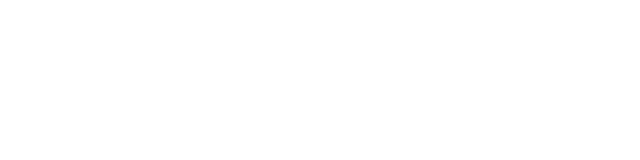
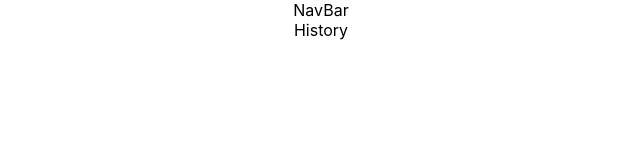
Before and after one commit to marioacaballero/Baco-Fusion-App, a React (Create React App) app: page /history in a window 1280 px wide. Shown: the top 160 px of the page, without its empty margins (319-959 px from the left). Built offline with nearby package versions, Linux system fonts and the light colour scheme.

Commit message:
add routes

```diff
--- a/package.json
+++ b/package.json
@@ -12,6 +12,7 @@
     "@types/react-dom": "^18.0.6",
     "react": "^18.2.0",
     "react-dom": "^18.2.0",
+    "react-router-dom": "^6.4.2",
     "react-scripts": "5.0.1",
     "typescript": "^4.8.4",
     "web-vitals": "^2.1.4"
--- a/src/App.tsx
+++ b/src/App.tsx
@@ -1,10 +1,20 @@
-import React from 'react';
-import './App.css';
+import React from "react";
+import "./App.css";
+import { Routes, Route } from "react-router-dom";
+import { Home } from "./Components/Home/Home";
+import { About } from "./Components/About/About";
+import { History } from "./Components/History/History";
+import { NavBar } from "./Components/NavBar/NavBar";
 
 function App() {
   return (
     <div className="App">
-
+      <NavBar />
+      <Routes>
+        <Route path="/" element={<Home />} />
+        <Route path="/about" element={<About />} />
+        <Route path="/history" element={<History />} />
+      </Routes>
     </div>
   );
 }
--- /dev/null
+++ b/src/Components/About/About.tsx
@@ -0,0 +1,7 @@
+import React from 'react'
+
+export const About = () => {
+  return (
+    <div>About</div>
+  )
+}
--- /dev/null
+++ b/src/Components/History/History.tsx
@@ -0,0 +1,7 @@
+import React from 'react'
+
+export const History = () => {
+  return (
+    <div>History</div>
+  )
+}
--- /dev/null
+++ b/src/Components/Home/Home.tsx
@@ -0,0 +1,7 @@
+import React from 'react'
+
+export const Home = () => {
+  return (
+    <div>Home</div>
+  )
+}
--- /dev/null
+++ b/src/Components/NavBar/NavBar.tsx
@@ -0,0 +1,7 @@
+import React from 'react'
+
+export const NavBar = () => {
+  return (
+    <div>NavBar</div>
+  )
+}
--- a/src/index.tsx
+++ b/src/index.tsx
@@ -1,15 +1,18 @@
-import React from 'react';
-import ReactDOM from 'react-dom/client';
-import './index.css';
-import App from './App';
-import reportWebVitals from './reportWebVitals';
+import React from "react";
+import ReactDOM from "react-dom/client";
+import "./index.css";
+import App from "./App";
+import reportWebVitals from "./reportWebVitals";
+import { BrowserRouter } from "react-router-dom";
 
 const root = ReactDOM.createRoot(
-  document.getElementById('root') as HTMLElement
+  document.getElementById("root") as HTMLElement
 );
 root.render(
   <React.StrictMode>
-    <App />
+    <BrowserRouter>
+      <App />
+    </BrowserRouter>
   </React.StrictMode>
 );
 
```
Also changed, not shown: 1 other file (tests, documents, lock files or other folders).
